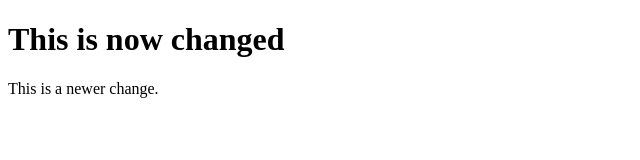
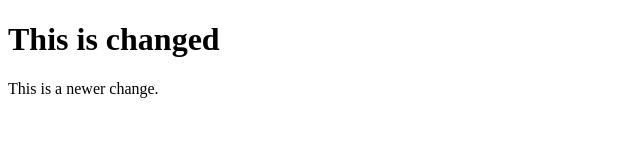
Before and after one commit to psynchro303/241127---WebDev-Tutorial, a plain HTML site: page index.html in a window 1280 px wide. Shown: the whole page, without its empty margins (0-640 px from the left). Drawn offline with Linux system fonts and the light colour scheme.

Commit message:
whatever

```diff
--- a/index.html
+++ b/index.html
@@ -5,7 +5,7 @@
 </head>
 <body>
 
-<h1>This is now changed</h1>
+<h1>This is  changed</h1>
 <p>This is a newer change.</p>
 
 </body>
```
